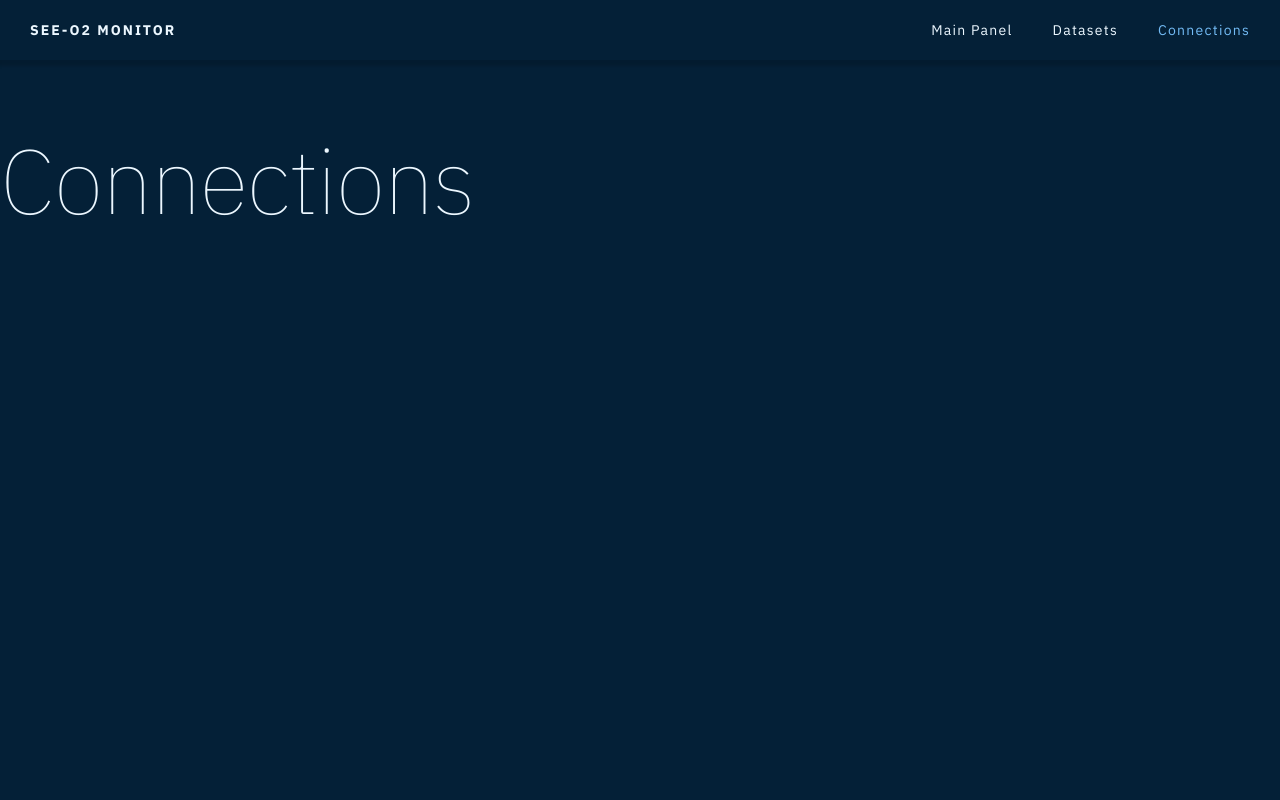
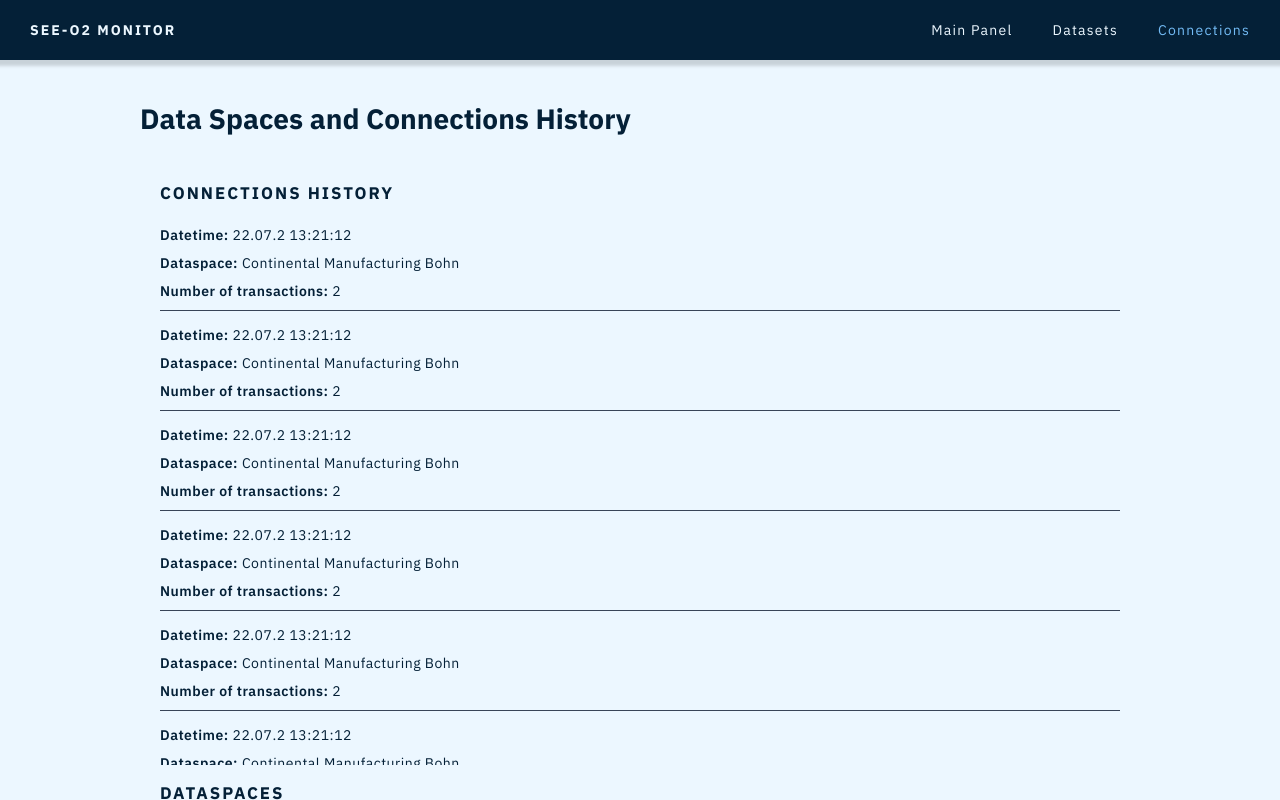
Before and after one commit to FengJiDetecon/CO2-Demonstrator, a Vue app in the folder co2demo/: page /connections in a window 1280 px wide. Built offline with nearby package versions, Linux system fonts and the light colour scheme.

Commit message:
Seccion de conexiones y de datasets
Falta detallar las conexiones y los datasets.

```diff
--- a/co2demo/src/App.vue
+++ b/co2demo/src/App.vue
@@ -75,7 +75,7 @@ export default {
 }
 
 #page-content::-webkit-scrollbar-thumb {
-  background: var(--white);
+  background: var(--libackground);
 }
 .nav-bar {
   z-index: 100;
--- a/co2demo/src/components/HomeViewUI/MyComponents/MyComponents.vue
+++ b/co2demo/src/components/HomeViewUI/MyComponents/MyComponents.vue
@@ -4,7 +4,7 @@
     <div class="row-container">
       <div class="existing-component">
         <img class="component-image" src="../../../assets/tyre-single.jpg">
-        <p class="component-title">Tyre Model: 3213</p>
+        <p class="component-title">Tyre 245/35 r18</p>
         <p class="see-more">
           see more <span class="material-icons arrow-right"> arrow_right </span>
         </p>
--- a/co2demo/src/views/ConnectionsView.vue
+++ b/co2demo/src/views/ConnectionsView.vue
@@ -1,3 +1,128 @@
 <template>
-    <h1>Connections</h1>
+  <div class="page-wrapper">
+    <div class="content-container">
+      <h3 class="page-title">Data Spaces and Connections History</h3>
+
+      <div class="subsection-container">
+        <h3 class="dataspace-title">Connections history</h3>
+
+        <div class="history-row">
+          <p> <span class="bold">Datetime: </span>22.07.2 13:21:12</p>
+          <p><span class="bold">Dataspace: </span>Continental Manufacturing Bohn</p>
+          <p> <span class="bold">Number of transactions: </span>2</p>
+        </div>
+
+        <div class="history-row">
+          <p> <span class="bold">Datetime: </span>22.07.2 13:21:12</p>
+          <p><span class="bold">Dataspace: </span>Continental Manufacturing Bohn</p>
+          <p> <span class="bold">Number of transactions: </span>2</p>
+        </div>
+
+        <div class="history-row">
+          <p> <span class="bold">Datetime: </span>22.07.2 13:21:12</p>
+          <p><span class="bold">Dataspace: </span>Continental Manufacturing Bohn</p>
+          <p> <span class="bold">Number of transactions: </span>2</p>
+        </div>
+
+        <div class="history-row">
+          <p> <span class="bold">Datetime: </span>22.07.2 13:21:12</p>
+          <p><span class="bold">Dataspace: </span>Continental Manufacturing Bohn</p>
+          <p> <span class="bold">Number of transactions: </span>2</p>
+        </div>
+
+        <div class="history-row">
+          <p> <span class="bold">Datetime: </span>22.07.2 13:21:12</p>
+          <p><span class="bold">Dataspace: </span>Continental Manufacturing Bohn</p>
+          <p> <span class="bold">Number of transactions: </span>2</p>
+        </div>
+
+        <div class="history-row">
+          <p> <span class="bold">Datetime: </span>22.07.2 13:21:12</p>
+          <p><span class="bold">Dataspace: </span>Continental Manufacturing Bohn</p>
+          <p> <span class="bold">Number of transactions: </span>2</p>
+        </div>
+
+        <div class="history-row">
+          <p> <span class="bold">Datetime: </span>22.07.2 13:21:12</p>
+          <p><span class="bold">Dataspace: </span>Continental Manufacturing Bohn</p>
+          <p> <span class="bold">Number of transactions: </span>2</p>
+        </div>
+
+        <div class="history-row">
+          <p> <span class="bold">Datetime: </span>22.07.2 13:21:12</p>
+          <p><span class="bold">Dataspace: </span>Continental Manufacturing Bohn</p>
+          <p> <span class="bold">Number of transactions: </span>2</p>
+        </div>
+
+      </div>
+
+
+
+      <div class="subsection-container">
+        <h3 class="dataspace-title">Dataspaces</h3>
+
+        <div class="owner-row">
+          <p>Dataspace:</p>
+          <p>Owner:</p>
+          <p>Last access:</p>
+          <p>Contact:</p>
+        </div>
+      </div>
+    </div>
+  </div>
 </template>
+
+<style scoped>
+.page-wrapper {
+  background: var(--white);
+  padding: 40px;
+}
+
+.content-container {
+  height: 100%;
+  max-width: 1000px;
+  margin: 0 auto;
+}
+
+.page-title {
+  font-size: 2rem;
+  margin-top: 0;
+  color: var(--background);
+}
+
+* {
+    color: var(--background);
+}
+
+.dataspace-title {
+    font-size: 1.2rem;
+    text-transform: uppercase;
+    letter-spacing: 2px;
+}
+
+.subsection-container {
+    max-height: 600px;
+    height: fit-content;
+    overflow-y: auto;
+    margin: 0 20px;
+}
+
+.history-row {
+    display: flex;
+    flex-direction: column;
+    margin: 10px 0px;
+    padding-bottom: 5px;
+    border-bottom: 1px solid var(--gray);
+}
+
+.history-row p {
+    margin: 5px 0;
+}
+
+.bold {
+    font-weight: 600;
+}
+
+
+
+</style>
--- a/co2demo/src/views/DatasetsView.vue
+++ b/co2demo/src/views/DatasetsView.vue
@@ -1,3 +1,128 @@
 <template>
-    <h1>datasets</h1>
+  <div class="page-wrapper">
+    <div class="content-container">
+      <h3 class="page-title">Connected Datasets</h3>
+
+      <div class="datasets-column">
+        <div class="dataset-wrapper">
+          <div class="description-area">
+            <h3 class="dataset-title">Co2 Tracking</h3>
+            <p class="dataset-description">Owner: <span></span></p>
+            <p class="dataset-description">Last update:</p>
+          </div>
+
+          <div class="buttons-area">
+            <div class="dataset-button">View Data</div>
+            <div class="dataset-button">Details</div>
+          </div>
+        </div>
+
+        <div class="dataset-wrapper">
+          <div class="description-area">
+            <h3 class="dataset-title">Co2 Tracking</h3>
+            <p class="dataset-description">Owner: <span></span></p>
+            <p class="dataset-description">Last update:</p>
+          </div>
+
+          <div class="buttons-area">
+            <div class="dataset-button">View Data</div>
+            <div class="dataset-button">Details</div>
+          </div>
+        </div>
+
+        <div class="dataset-wrapper">
+          <div class="description-area">
+            <h3 class="dataset-title">Co2 Tracking</h3>
+            <p class="dataset-description">Owner: <span></span></p>
+            <p class="dataset-description">Last update:</p>
+          </div>
+
+          <div class="buttons-area">
+            <div class="dataset-button">View Data</div>
+            <div class="dataset-button">Details</div>
+          </div>
+        </div>
+      </div>
+    </div>
+  </div>
 </template>
+
+<style scoped>
+.page-wrapper {
+  background: var(--white);
+  padding: 40px;
+}
+
+.content-container {
+  height: 100%;
+  max-width: 1000px;
+  margin: 0 auto;
+}
+
+.page-title {
+  font-size: 2rem;
+  margin-top: 0;
+  color: var(--background);
+}
+
+.datasets-column {
+  height: 100%;
+  display: flex;
+  flex-direction: column;
+  row-gap: 20px;
+}
+
+.dataset-wrapper {
+  background: var(--background);
+  width: 100%;
+  height: 100%;
+  max-height: 150px;
+  border-radius: 5px;
+  box-shadow: 2px 2px 3px 3px var(--lightshadow);
+  padding: 20px;
+  display: grid;
+  grid-template-columns: 70% 30%;
+  grid-template-areas: "description", "buttons";
+}
+
+.description-area {
+  grid-area: "description";
+  display: flex;
+  flex-direction: column;
+}
+
+.buttons-area {
+  display: flex;
+  flex-direction: column;
+  justify-content: center;
+  align-items: flex-end;
+  row-gap: 10px;
+}
+
+.dataset-button {
+  background: var(--libackground);
+  padding: 7px;
+  width: 100%;
+  max-width: 200px;
+  letter-spacing: 1px;
+  text-transform: uppercase;
+  border-radius: 3px;
+  text-align: center;
+}
+
+.dataset-button:hover {
+  cursor: pointer;
+  background: var(--white);
+  color: var(--background);
+  transition: all 0.2s linear;
+}
+
+.dataset-title {
+  font-size: 1rem;
+  margin-top: 0;
+}
+
+.dataset-description {
+  margin: 5px 0;
+}
+</style>
--- a/co2demo/src/views/HomeView.vue
+++ b/co2demo/src/views/HomeView.vue
@@ -28,6 +28,7 @@
   max-width: 1000px;
   background-color: var(--white);
   border-radius: 15px;
+  box-shadow: 4px 4px 5px 5px var(--darkbackground);
 }
 
 .dashboard-title {
```
